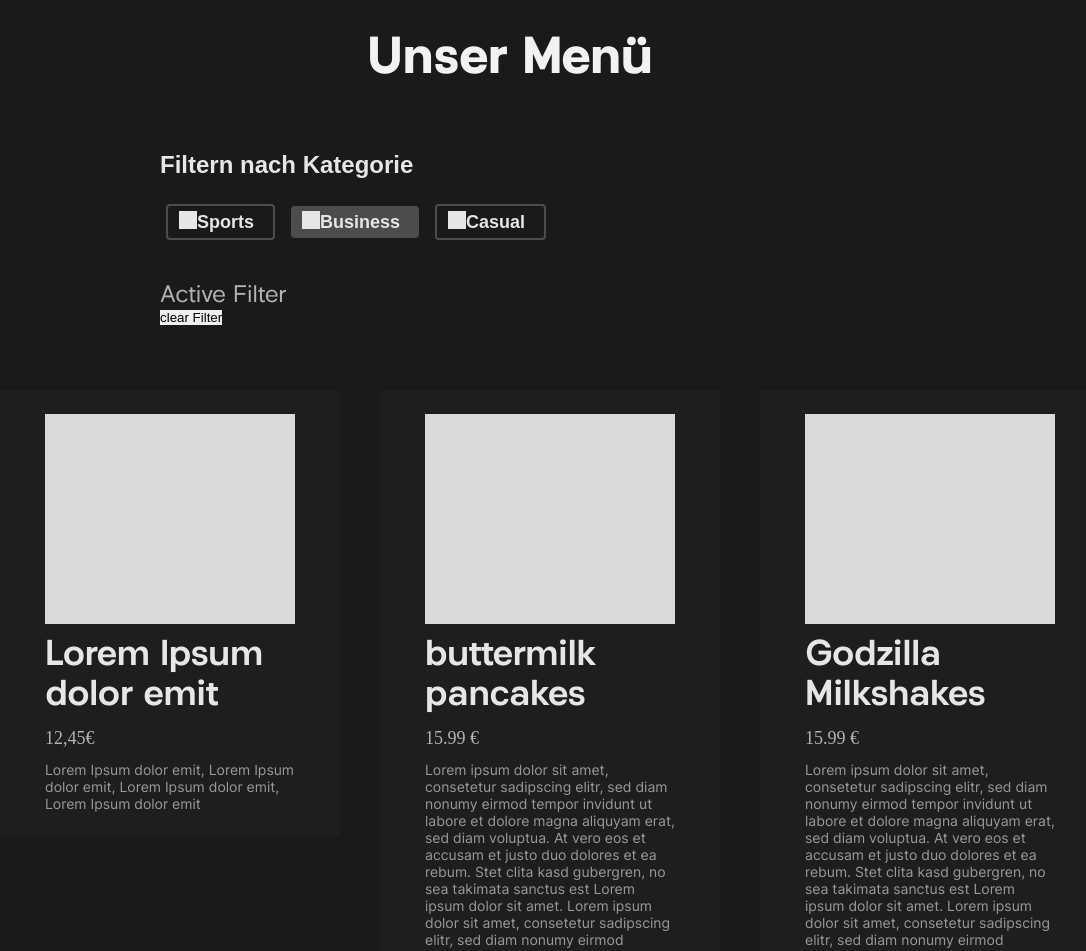
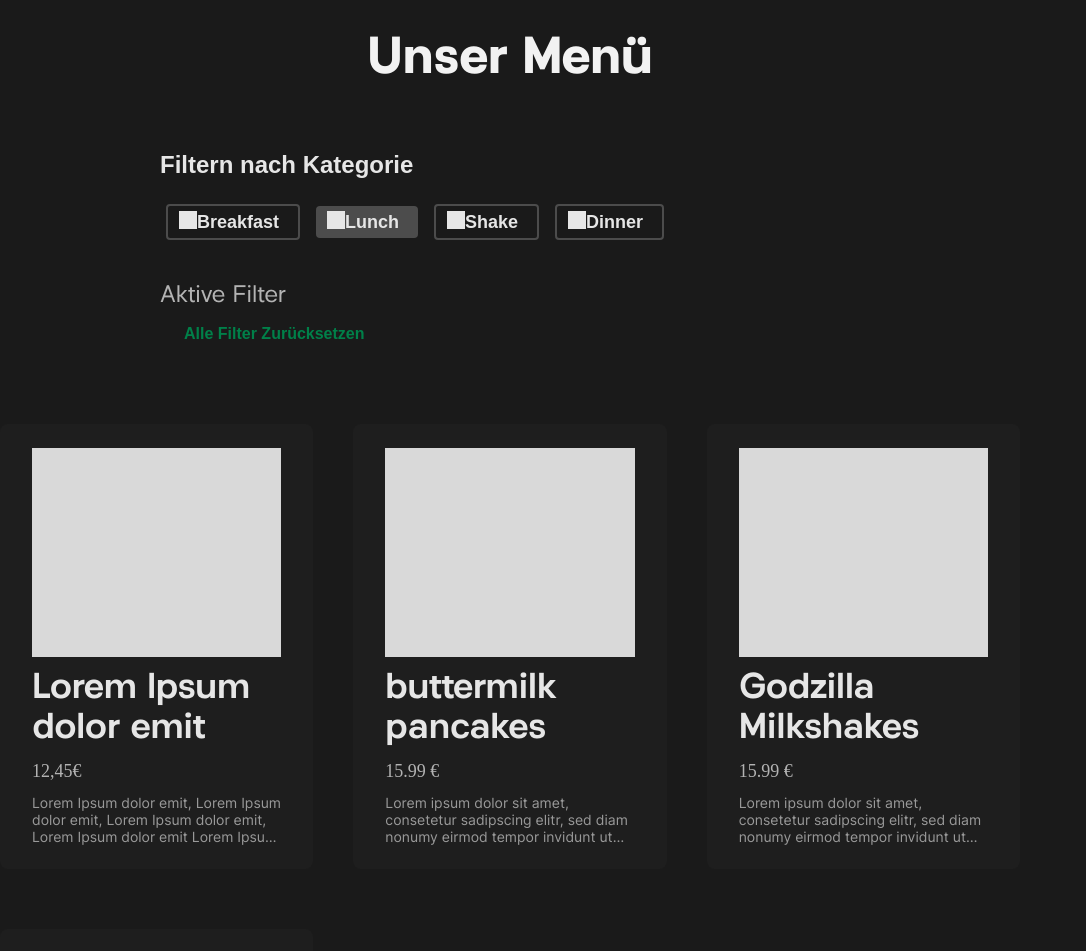
Before and after one commit to Cl1nt0nMzee/JS_MiniProject_RestaurantMenuPage, a plain HTML site: page index.html in a window 1280 px wide. Shown: the top 951 px of the page, without its empty margins (130-1216 px from the left). Drawn offline with Linux system fonts and the light colour scheme; a web font is replaced by a local one.

Commit message:
Add Text Ellipsis on Description

```diff
--- a/index.html
+++ b/index.html
@@ -15,24 +15,28 @@
         <div class="headerTopWrapper">
             <h2 class="body1"> Filtern nach Kategorie</h2>
             <div>
-                <label id="container" class="container"> Sports
-                    <input type="checkbox" id="sports" value="Sports" data-value="skdfh">
+                <label id="container" class="container"> Breakfast
+                    <input type="checkbox" id="breakfast" value="Breakfast" data-value="skdfh">
                     <span class="checkmark"></span>
                 </label>
-                <label class="container checked"> Business
-                    <input type="checkbox" id="business" value="Business" data-value="dghrv" >
+                <label class="container checked"> Lunch
+                    <input type="checkbox" id="lunch" value="Lunch" data-value="dghrv" >
                     <span class="checkmark"></span>
                 </label>
-                <label class="container"> Casual
-                    <input type="checkbox" id="casual" value="Casual" data-value="jfhtr" >
+                <label class="container"> Shake
+                    <input type="checkbox" id="shake" value="Shake" data-value="jfhtr" >
+                    <span class="checkmark"></span>
+                </label>
+                <label class="container"> Dinner
+                    <input type="checkbox" id="dinner" value="Dinner" data-value="sfwy" >
                     <span class="checkmark"></span>
                 </label>
             </div>
         </div>
         <div class="headerBottomWrapper">
             <div>
-                <h2 class="body2"> Active Filter</h2>
-                <button id="clear"> clear Filter</button>
+                <h2 class="body2"> Aktive Filter</h2>
+                <button id="clear" class="text"> Alle Filter Zurücksetzen</button>
             </div>
             <div>
 
@@ -46,7 +50,7 @@
             <h3>Lorem Ipsum dolor emit</h3>
             <h4>12,45€</h4>
             <div class="pWrapper">
-                <p>Lorem Ipsum dolor emit, Lorem Ipsum dolor emit, Lorem Ipsum dolor emit, Lorem Ipsum dolor emit</p>
+                <p>Lorem Ipsum dolor emit, Lorem Ipsum dolor emit, Lorem Ipsum dolor emit, Lorem Ipsum dolor emit Lorem Ipsum dolor emit Lorem Ipsum dolor emi Lorem Ipsum dolor emit</p>
             </div>
 
         </div>
--- a/style.css
+++ b/style.css
@@ -179,7 +179,10 @@ section {
 .itemsSection {
     display: grid;
     grid-template-columns: repeat(3, 1fr);
+    gap: 20px 0px;
+    width: 100%;
 }
+
 .headerTopWrapper {
     display: flex;
     flex-direction: column;
@@ -223,6 +226,10 @@ h1 {
     font-weight: 450;
     color: var(--accShade-300);
     line-height: 1;
+}
+
+.pWrapper {
+    max-height: 52.5px;
 }
 
 /* Atoms */
@@ -388,19 +395,76 @@ h1 {
         outline: solid 2px var(--focPurple-75);
         outline-offset: 3px;
     }
+/* Default State */
+button.text {
+    color: var(--primGreen-600);
+    font-size: 16px;
+    font-weight: 600;
+    padding: 7px 14px;
+    margin: 10px;
+    border: none;
+    border-radius: 20px;
+    background-color: transparent;
 
+    cursor:pointer;
+    transition: all 100ms ease-out;
+}
+/* Hover State */
+button.text:hover {
+    color: var(--primGreen-800);
+    filter: drop-shadow(0px 4px 4px rgba(0, 0, 0, 0.1));
+}
+/* Active State */
+button.text:active {
+    color: var(--primGreen-800);
+    transform: translateY(4px);
+}
+/* Focus State */
+button.text:focus-visible {
+    color: var(--primGreen-800);
+    filter: drop-shadow(0px 4px 4px rgba(0, 0, 0, 0.1));
+    outline: solid 2px var(--focPurple-75) ;
+    outline-offset: 3px;
+}
+/*
+Disabled State  (incl. hover,active, while disabled)*/
+button.text:is(:disabled) {
+    color: var(--accShade-300);
+    cursor: not-allowed;
+}
+button.text:is(:disabled):hover {
+    color: var(--accShade-300);
+    box-shadow: none;
+}
+button.text:is(:disabled):active {
+    transform: translateY(0);
+}
+/*
+Different Sizes   (def:medium, (small and large def here)*/
+button.text.small {
+    font-size: 12px;
+    padding: 6px 12px;
+    margin: 8px;
+}
+
+button.text.large {
+    font-size: 18px;
+    padding: 9px 18px;
+    margin: 8px;
+}
 
 /* Food_Item-Card */
 .foodComponent {
     display: inline-flex;
     flex-direction: column;
     gap: 12px;
-    width: 340px;
-    padding: 24px 45px;
+    max-width: 340px;
+    padding: 24px 32px;
     margin: 20px;
     background-color: #33333330;
 
     align-self: start;
+    border-radius: 8px;
 }
 
 .foodComponent img{
@@ -434,4 +498,10 @@ h1 {
     font-size: 14px;
     font-weight: 400;
     color: var(--accShade-400);
+
+    text-overflow: ellipsis;
+    overflow: hidden;
+    display: -webkit-box;
+    -webkit-line-clamp: 3;
+    -webkit-box-orient: vertical;
 }
```
